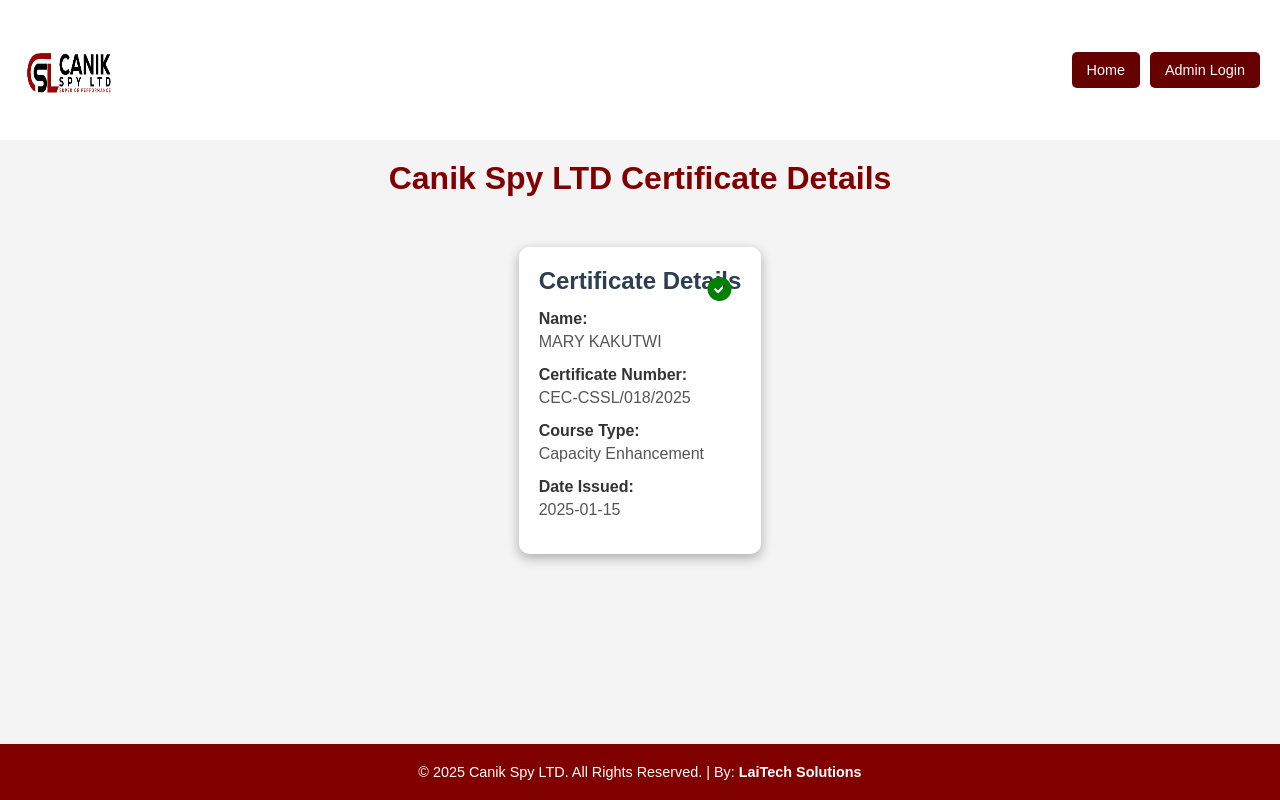
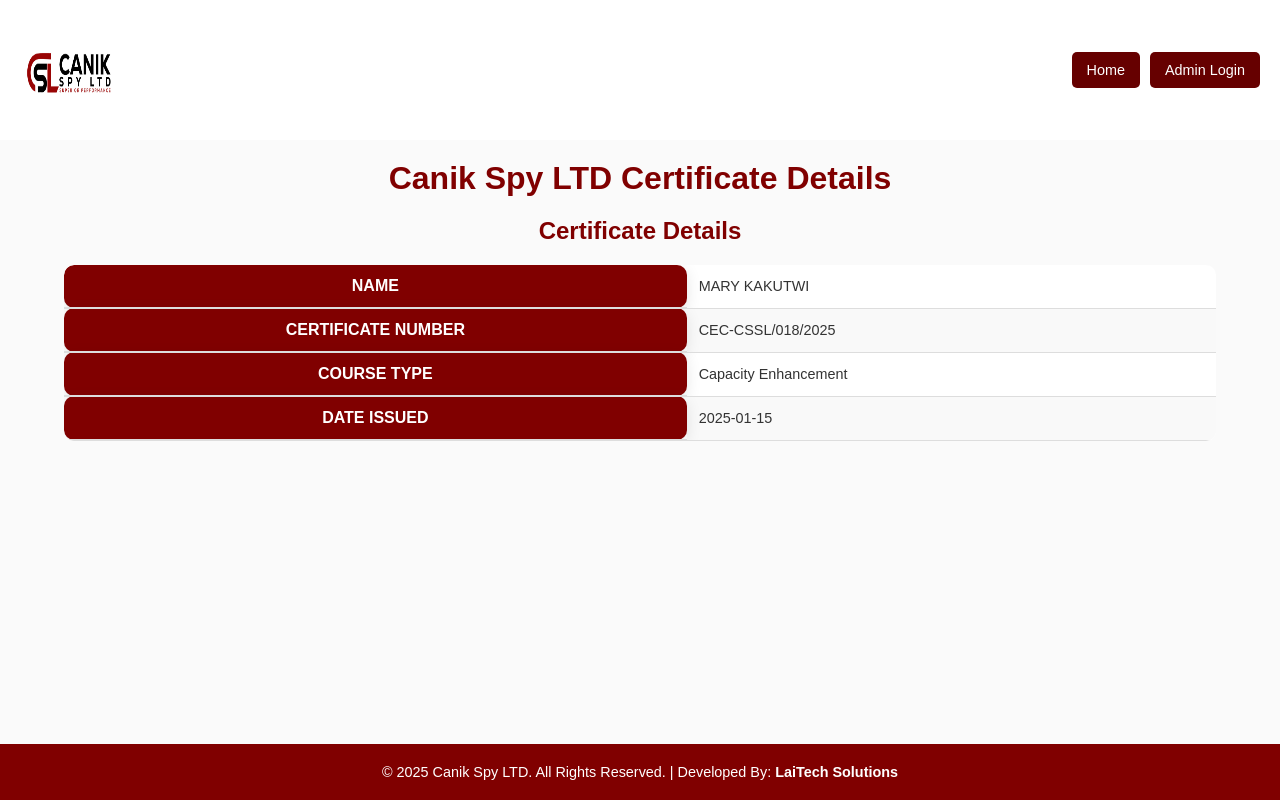
Before and after one commit to Lai540/CanikSpyLTDCertificates, a Flask app: page /certificate/9 in a window 1280 px wide. Run offline with Flask 3, Linux system fonts and the light colour scheme; data comes from the database, SQL or seed files in the repository; some libraries are stand-ins or nearby versions.

Commit message:
just edditted footer

```diff
--- a/templates/certificate_details.html
+++ b/templates/certificate_details.html
@@ -6,50 +6,6 @@
     <title>Certificate Details</title>
     <link rel="stylesheet" href="{{ url_for('static', filename='style.css') }}">
     <link rel="icon" href="{{ url_for('static', filename='canik_spy_logo.jpg') }}" type="image/x-icon">
-    <script src="https://kit.fontawesome.com/a076d05399.js" crossorigin="anonymous"></script>
-    <style>
-        body {
-            font-family: Arial, sans-serif;
-            background-color: #f4f4f4;
-            text-align: center;
-            margin: 0;
-            padding: 0;
-        }
-        .container {
-            max-width: 400px;
-            margin: 50px auto;
-            background: white;
-            padding: 20px;
-            border-radius: 10px;
-            box-shadow: 0 4px 12px rgba(0, 0, 0, 0.3);
-        }
-        .certificate-card {
-            text-align: left;
-            position: relative;
-        }
-        .certificate-card h2 {
-            margin-top: 0;
-            color: #2c3e50;
-        }
-        .certificate-card p {
-            margin: 15px 0;
-            font-size: 16px;
-            font-weight: bold;
-        }
-        .certificate-card span {
-            font-weight: normal;
-            display: block;
-            margin-top: 5px;
-            color: #555;
-        }
-        .valid-check {
-            position: absolute;
-            top: 10px;
-            right: 10px;
-            color: green;
-            font-size: 24px;
-        }
-    </style>
 </head>
 <body>
     <header>
@@ -60,20 +16,29 @@
         </nav>
     </header>
     <h1>Canik Spy LTD Certificate Details</h1>
-
-    <div class="container">
-        <div class="certificate-card">
-            <i class="fas fa-check-circle valid-check"></i>
-            <h2>Certificate Details</h2>
-            <p>Name: <span>{{ certificate[1] }}</span></p>
-            <p>Certificate Number: <span>{{ certificate[2] }}</span></p>
-            <p>Course Type: <span>{{ certificate[3] }}</span></p>
-            <p>Date Issued: <span>{{ certificate[4] }}</span></p>
-        </div>
+    <h2>Certificate Details</h2>
+    <div class="certificate-details">
+        <table>
+            <tr>
+                <th>Name</th>
+                <td>{{ certificate[1] }}</td>
+            </tr>
+            <tr>
+                <th>Certificate Number</th>
+                <td>{{ certificate[2] }}</td>
+            </tr>
+            <tr>
+                <th>Course Type</th>
+                <td>{{ certificate[3] }}</td>
+            </tr>
+            <tr>
+                <th>Date Issued</th>
+                <td>{{ certificate[4] }}</td>
+            </tr>
+        </table>
     </div>
-
     <footer>
-        <p>&copy; 2025 Canik Spy LTD. All Rights Reserved. | By: <a href="https://laitechsolutions.co.ke/" target="_blank" style="color: white; text-decoration: none;">LaiTech Solutions</a></p>
+        <p>&copy; 2025 Canik Spy LTD. All Rights Reserved. | Developed By: <a href="https://laitechsolutions.co.ke/" target="_blank" style="color: white; text-decoration: none;">LaiTech Solutions</a></p>
     </footer>
 </body>
 </html>
```
